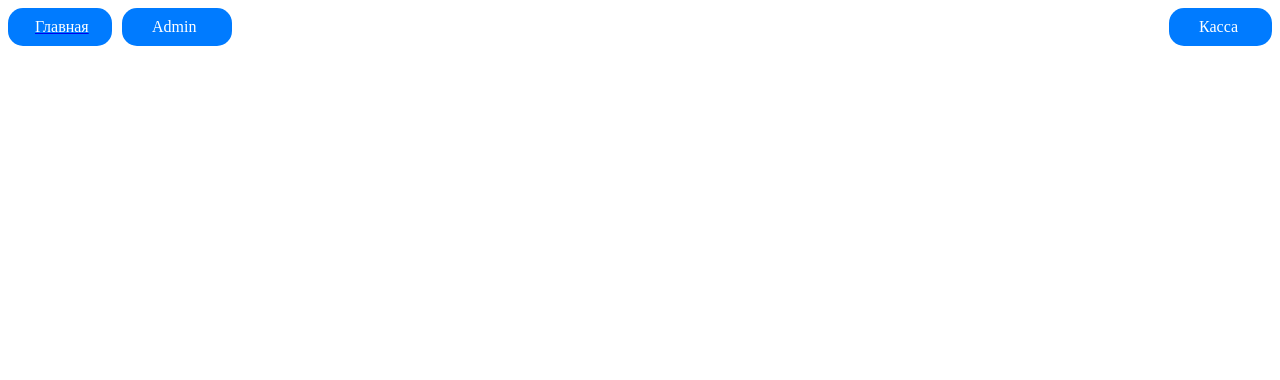
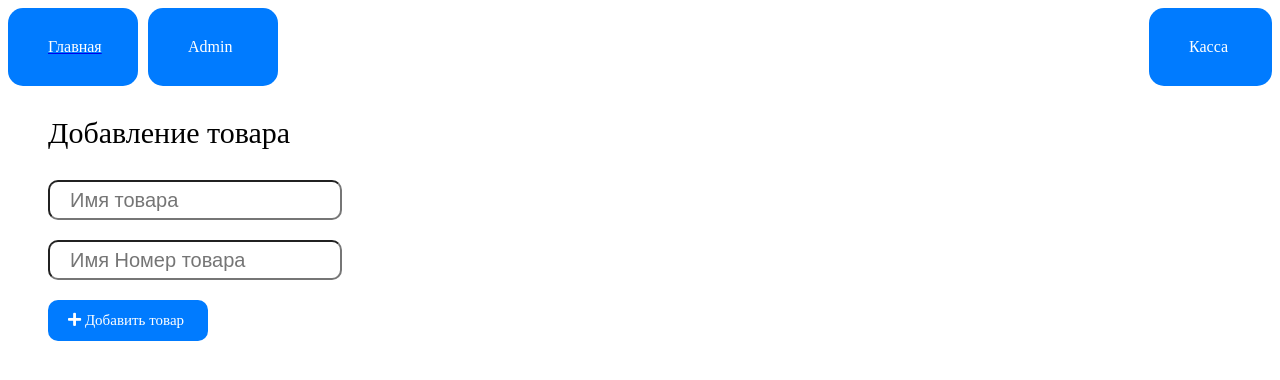
Before and after one commit to sardor0990/vue-kassa, a Vue app: page /Add in a window 1280 px wide. Before the commit this address had no page. Shown: the top 380 px of the page. Built offline with nearby package versions, Linux system fonts and the light colour scheme; the HTML template or start-up script is replaced by a standard one.

Commit message:
sclad function ready

```diff
--- a/package.json
+++ b/package.json
@@ -9,8 +9,10 @@
   },
   "dependencies": {
     "core-js": "^3.6.5",
+    "es6-promise": "^4.2.8",
     "vue": "^3.0.0",
-    "vue-router": "^4.0.0-0"
+    "vue-router": "^4.0.0-0",
+    "vuex": "^4.0.0"
   },
   "devDependencies": {
     "@vue/cli-plugin-babel": "~4.5.0",
--- a/src/components/Header.vue
+++ b/src/components/Header.vue
@@ -28,7 +28,7 @@
     }
 </script>
 
-<style lang="scss">
+<style lang="scss" scoped>
     .header {
         &_wrap {
             width: 100%;
@@ -43,7 +43,7 @@
                         width: 50px;
                         color: white;
                         border-radius: 15px;
-                        padding: 10px 30px;
+                        padding: 30px 40px;
                         cursor: pointer;
                         &:hover {
                             background:#0069d9;
@@ -57,7 +57,7 @@
                         width: 43px;
                         color: white;
                         border-radius: 15px;
-                        padding: 10px 30px;
+                        padding: 30px 40px;
                         cursor: pointer;
                         &:hover {
                             background: #0069d9;
@@ -72,7 +72,7 @@
     width: 50px;
     color: white;
     border-radius: 15px;
-    padding: 10px 27px;
+    padding: 30px 40px;
     margin-right: 10px;
     cursor: pointer;
     &:hover {
--- a/src/router/index.js
+++ b/src/router/index.js
@@ -17,6 +17,11 @@ const routes = [
         name: 'Static',
     component: () => import('../views/Static.vue')
 },
+    {
+        path: '/Add',
+        name: 'Add',
+        component: () => import('../views/Add.vue')
+    },
 ]
 
 const router = createRouter({
--- /dev/null
+++ b/src/views/Add.vue
@@ -0,0 +1,61 @@
+<template>
+    <div class="add">
+        <div class="add_wrap">
+            <div class="add_title">
+                Добавление товара
+            </div>
+            <div class="add_input_name">
+                <input type="text" placeholder="Имя товара">
+            </div>
+            <div class="add_input_name">
+                <input type="number" placeholder="Имя Номер товара">
+            </div>
+            <div class="add_input_btn">
+                <div class="add_btn"><i class="fas fa-plus"></i> Добавить товар</div>
+            </div>
+        </div>
+    </div>
+</template>
+
+<script>
+    export default {
+        name: "Add"
+    }
+</script>
+
+<style scoped lang="scss">
+    .add {
+        padding: 0 40px;
+&_title{
+    font-size: 30px;
+    padding: 30px 0px;
+}
+        &_input_name {
+            margin-bottom: 20px;
+
+            & input {
+                border-radius: 10px;
+                height: 30px;
+                padding: 3px 20px;
+                width: 250px;
+                font-size: 20px;
+                outline: none;
+            }
+        }
+
+        &_btn {
+            background: none;
+            width: 120px;
+            padding: 12px 20px;
+            border-radius: 10px;
+            color: white;
+            background: #007bff;
+            font-size: 15px;
+            outline: none;
+            cursor: pointer;
+            &:hover{
+                background: #0069d9;
+            }
+        }
+    }
+</style>
--- a/src/views/Home.vue
+++ b/src/views/Home.vue
@@ -66,7 +66,7 @@
             width: 1200px;
             margin-right: auto;
             margin-left: auto;
-
+            padding-top: 90px;
             &_row {
                 display: flex;
                 align-items: center;
@@ -119,8 +119,8 @@
     }
 
     .b_card {
-        width: 300px;
-        height: 650px;
+        width: 340px;
+        height: 630px;
         margin-top: 30px;
         background: green;
         margin-left: 30px;
--- a/src/views/Sclad.vue
+++ b/src/views/Sclad.vue
@@ -1,16 +1,66 @@
 <template>
-    <div id="sclad">
-        <div class="sklad">
-            <div class="sklad_wrap">
-                <div class="sklad_title">
+    <div>
+        <div id="sclad">
+            <div class="sklad">
+                <div class="sklad_wrap">
+                    <div class="sklad_title">
                     <span>
-                        Поиск и добавление товара
+                        Поиск товара
                     </span>
+                    </div>
+                    <div class="creative">
+                        <div class="search">
+                            <input type="text" placeholder="Поиск">
+                            <div class="search_btn"><i class="far fa-search"></i> Поиск</div>
+                        </div>
+                        <div class="add">
+                            <div class="add_input_btn">
+                                <router-link to="/add">
+                                    <div class="add_btn"><i class="fas fa-plus"></i> Добавить товар</div>
+                                </router-link>
+                            </div>
+                        </div>
+                    </div>
                 </div>
-                <div class="searching">
-                    <div class="search">
-                        <input type="text">
-                        <button class="btn"></button>
+            </div>
+        </div>
+
+        <div class="elem">
+            <div class="elem_wrap">
+                <div class="element_wrap_row">
+                    <div class="flex_box">
+                        <div class="table_block">
+                            <table class="table">
+                                <tr class="table_row">
+                                    <th class="table_data">Наименовая</th>
+                                    <th class="table_data">Номер</th>
+                                    <th class="table_data">сумма</th>
+                                </tr>
+                                <tr @click="openObj(index)" class="table_row" v-for="(item, index) in tovar" :key="index">
+                                    <td class="table_data">{{item.name}}</td>
+                                    <td class="table_data">{{item.id}}</td>
+                                    <td class="table_data">{{item.prise}}</td>
+                                </tr>
+                            </table>
+                        </div>
+                        <div class="table_block">
+                            <table class="table">
+                                <tr class="table_row">
+                                    <th class="table_data">Наименовая</th>
+                                    <th class="table_data">Номер</th>
+                                    <th class="table_data">сумма</th>
+                                    <th class="table_data">Картинка</th>
+                                    <th class="table_data">Описание</th>
+                                </tr>
+                                <tr class="table_row">
+                                    <th class="table_data">{{obj.name}}</th>
+                                    <th class="table_data">{{obj.id}}</th>
+                                    <th class="table_data">{{obj.prise}}</th>
+                                    <th class="table_data"><img :src="obj.img" alt=""></th>
+                                    <th class="table_data">{{obj.disc}}</th>
+                                </tr>
+                            </table>
+                        </div>
                     </div>
                 </div>
             </div>
@@ -18,18 +68,212 @@
     </div>
 </template>
 
+
 <script>
     export default {
-        name: "Sclad"
+        name: "Sclad",
+        data() {
+            return {
+                obj: {
+                    name:"",
+                    id:"",
+                    prise:"",
+                    img: "",
+                    disc: "",
+                },
+                tovar: [
+                    {
+                        id: 9813569,
+                        name: "tarelka",
+                        prise: "1",
+                        img: "https://i.pinimg.com/originals/4b/ba/6f/4bba6f4d487a8029817f63ff9101911d.jpg",
+                        disc: "1",
+                    },
+                    {
+                        id: 9813569,
+                        name: "tarelka",
+                        prise: "2",
+                        img: "https://www.google.com/search?q=%D0%BA%D0%B0%D1%80%D1%82%D0%B8%D0%BD%D0%BA%D0%B8&safe=active&sxsrf=ALeKk03DZ1tav_pK3_DuDvtwrUCjGIwMug:1615742461222&source=lnms&tbm=isch&biw=1920&bih=969#imgrc=HnhKplPWRplAkM",
+                        disc: "1",
+                    },
+                    {
+                        id: 9813569,
+                        name: "tarelka",
+                        prise: "3",
+                        img: "https://st2.depositphotos.com/3364363/5972/i/600/depositphotos_59728757-stock-photo-waiting-for-a-new-day.jpg",
+                        disc: "1",
+                    },
+                    {
+                        id: 9813569,
+                        name: "tarelka",
+                        prise: "4",
+                        img: "https://i.pinimg.com/originals/4b/ba/6f/4bba6f4d487a8029817f63ff9101911d.jpg",
+                        disc: "1",
+                    },
+
+                ],
+            }
+        },
+        methods: {
+            openObj(index) {
+                console.log(this.obj=this.tovar[index])
+            }
+        }
     }
 </script>
 
 <style lang="scss" scoped>
     .sklad {
+
+        &_wrap {
+            margin-top: 20px;
+        }
+
         &_title {
-            padding: 30px 40px;
             font-size: 40px;
             font-family: sans-serif;
         }
     }
+
+    .search {
+        display: flex;
+
+        & input {
+            border-radius: 10px;
+            height: 30px;
+            width: 250px;
+            padding: 3px 20px;
+            font-size: 20px;
+            outline: none;
+
+            &::placeholder {
+                font-size: 20px;
+
+            }
+        }
+
+        &_btn {
+            background: none;
+            padding: 12px 20px;
+            border-radius: 10px;
+            margin-left: 15px;
+            color: white;
+            background: #007bff;
+            font-size: 15px;
+            outline: none;
+            cursor: pointer;
+        }
+    }
+
+    .add_input_btn {
+        width: 120px;
+    }
+
+    .help_text {
+        font-size: 16px;
+        margin-top: 0;
+        color: gray;
+        padding: 0 40px;
+    }
+
+    .creative {
+        display: flex;
+    }
+
+    .add {
+        padding: 0 40px;
+        margin-left: auto;
+
+        &_input_name {
+            margin-bottom: 20px;
+
+            & input {
+                border-radius: 10px;
+                height: 30px;
+                padding: 3px 20px;
+                width: 250px;
+                font-size: 20px;
+                outline: none;
+            }
+        }
+
+        &_btn {
+            background: none;
+            width: 120px;
+            padding: 12px 20px;
+            border-radius: 10px;
+            color: white;
+            background: #007bff;
+            font-size: 15px;
+            outline: none;
+            cursor: pointer;
+        }
+    }
+
+    .elem {
+        &_wrap {
+            margin-top: 30px;
+            width: 100%;
+            margin-right: auto;
+            height: 500px;
+        }
+
+        &_row {
+        }
+    }
+
+    .search_result {
+        display: flex;
+        justify-content: space-around;
+        font-size: 30px;
+
+    }
+
+    .flex_box {
+        display: flex;
+        flex: 1 0;
+        justify-content: space-around;
+    }
+
+    .table_block {
+        width: 100%;
+        &:first-child .table{
+            width: 80%;
+        }
+    }
+
+    .table{
+        border-collapse: collapse;
+        width: 100%;
+
+        &_row:nth-child(even) {
+            background-color: #dddddd;
+        }
+
+        &_data {
+            border: 1px solid #dddddd;
+            text-align: left;
+            padding: 8px;
+            & img{
+                width: 130px;
+                height: 130px;
+            }
+        }
+        &:last-child{
+            width: 100%;
+        }
+    }
+
+
+    @media screen and (max-width: 768px) {
+        .sklad_title {
+            font-size: 25px;
+        }
+    }
+
+    @media screen and (max-width: 576px) {
+        .sklad_title {
+            font-size: 22px;
+        }
+    }
 </style>
--- /dev/null
+++ b/src/vuex/vuex.js
@@ -0,0 +1,20 @@
+
+import { createStore } from 'vuex'
+
+const store = createStore({
+    state () {
+        return {
+            count: 0
+        }
+    },
+    mutations: {
+        increment (state) {
+            state.count = state.count + 1
+        },
+        decrement(state) {
+            state.count--
+        }
+    }
+})
+
+export default store
```
Also changed, not shown: src/main.js (+8 -1 lines), 1 other file (tests, documents, lock files or other folders).
